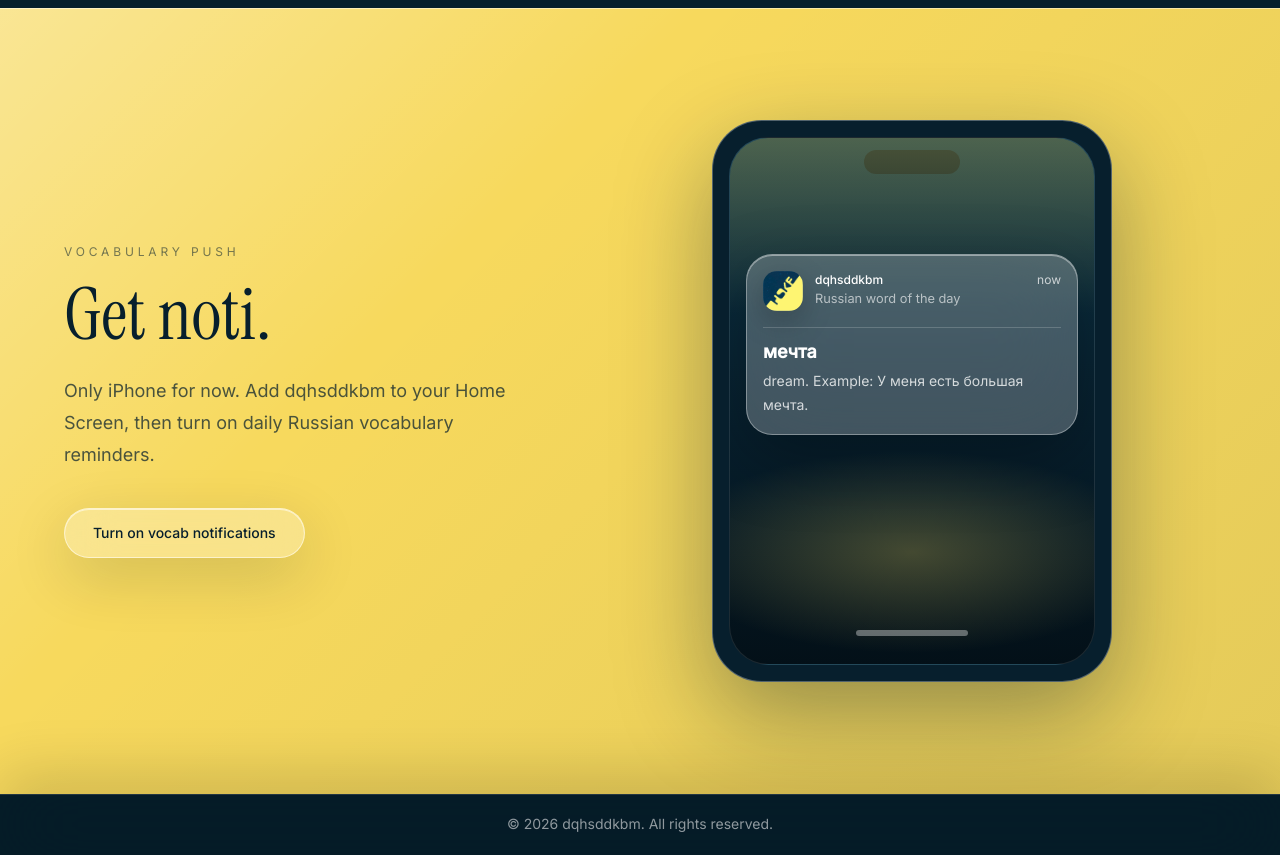
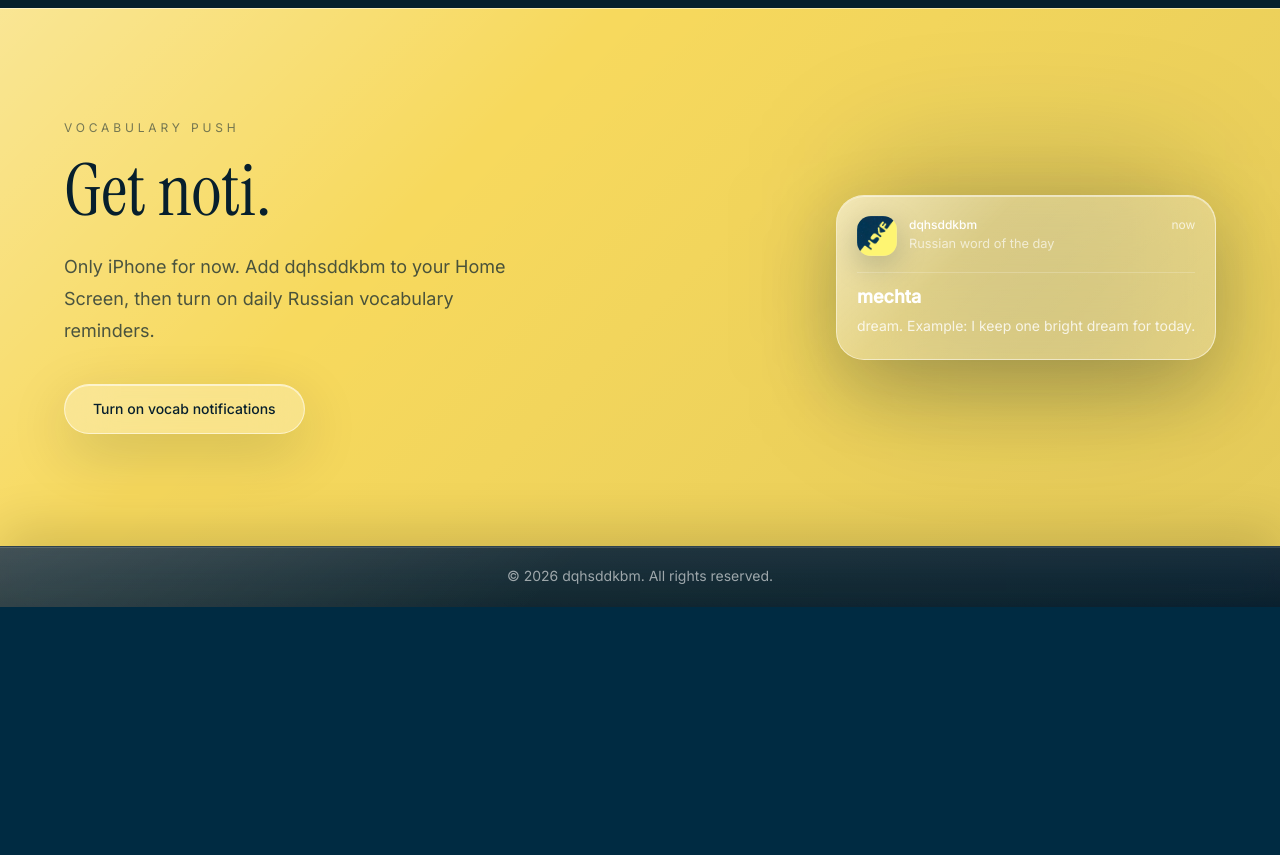
Before and after one commit to quanghuysdd2020r/dqhsddkbm-react, a React (Vite) app: page / in a window 1280 px wide. Shown: the part 1200-2055 px from the top of the page. After the commit the page ends 1807 px from the top, so only its background shows below. Built offline with nearby package versions, Linux system fonts and the light colour scheme; no server answers.

Commit message:
Refine notification section layout

```diff
--- a/src/index.css
+++ b/src/index.css
@@ -75,6 +75,35 @@ body {
     0 14px 40px rgba(0, 0, 0, 0.18);
 }
 
+.footer-glass {
+  background:
+    linear-gradient(180deg, rgba(255, 255, 255, 0.09), rgba(255, 255, 255, 0.025)),
+    rgba(6, 26, 37, 0.46);
+  backdrop-filter: blur(18px) saturate(120%);
+  -webkit-backdrop-filter: blur(18px) saturate(120%);
+  border-top: 1px solid rgba(255, 255, 255, 0.14);
+  box-shadow:
+    inset 0 1px 0 rgba(255, 255, 255, 0.14),
+    0 -16px 52px rgba(0, 0, 0, 0.14);
+  isolation: isolate;
+  overflow: hidden;
+}
+
+.footer-glass::before {
+  background:
+    linear-gradient(135deg, rgba(255, 255, 255, 0.16), transparent 44%),
+    linear-gradient(90deg, rgba(247, 217, 93, 0.08), rgba(7, 31, 45, 0.05));
+  content: "";
+  inset: 0;
+  opacity: 0.78;
+  pointer-events: none;
+  position: absolute;
+}
+
+.footer-glass > * {
+  position: relative;
+}
+
 @keyframes fade-rise {
   from {
     opacity: 0;
--- a/src/pages/HomePage.tsx
+++ b/src/pages/HomePage.tsx
@@ -130,19 +130,17 @@ export default function Home() {
             ) : null}
           </ScrollReveal>
 
-          <ScrollReveal delay="short" variant="pop">
-            <div className="mx-auto w-full max-w-[23rem] rounded-[3.1rem] border border-white/30 bg-[#071f2d] p-3 shadow-[0_34px_95px_rgba(7,31,45,0.38)] sm:max-w-[25rem] sm:p-4">
-              <div className="relative min-h-[33rem] overflow-hidden rounded-[2.45rem] border border-white/10 bg-[linear-gradient(180deg,#0b3548_0%,#071f2d_55%,#031018_100%)] px-4 pt-3">
-                <div className="mx-auto h-6 w-24 rounded-full bg-black/42" />
-                <div className="absolute inset-x-0 top-0 h-44 bg-[linear-gradient(180deg,rgba(247,217,93,0.28),rgba(247,217,93,0))]" />
-                <div className="absolute bottom-0 left-1/2 h-56 w-[150%] -translate-x-1/2 bg-[radial-gradient(ellipse_at_center,rgba(247,217,93,0.26),rgba(247,217,93,0)_64%)]" />
+          <ScrollReveal className="lg:justify-self-end" delay="short" variant="pop">
+            <div className="relative w-full max-w-[34rem]">
+              <div className="absolute inset-x-6 -inset-y-8 rounded-[2.25rem] bg-[#071f2d]/18 blur-3xl" />
 
-                <div className="relative mt-20">
-                  <div className="notification-pop rounded-[1.65rem] border border-white/35 bg-white/24 p-4 text-white shadow-[inset_0_1px_0_rgba(255,255,255,0.42),0_24px_70px_rgba(0,0,0,0.28)] backdrop-blur-2xl">
-                    <div className="flex items-center gap-3">
+              <div className="notification-pop relative rounded-[1.75rem] border border-white/55 bg-white/24 p-4 text-white shadow-[inset_0_1px_0_rgba(255,255,255,0.48),0_26px_75px_rgba(7,31,45,0.22)] backdrop-blur-2xl sm:p-5">
+                <div className="pointer-events-none absolute inset-0 rounded-[inherit] bg-[linear-gradient(135deg,rgba(255,255,255,0.44),rgba(255,255,255,0.08)_34%,rgba(255,255,255,0.02)_100%)]" />
+
+                <div className="relative flex items-center gap-3">
                   <img
                     alt="dqhsddkbm app icon"
-                        className="h-10 w-10 rounded-[14px] shadow-[0_10px_30px_rgba(0,0,0,0.22)]"
+                    className="h-10 w-10 rounded-[14px] shadow-[0_10px_30px_rgba(7,31,45,0.22)]"
                     src="/app-icon-v2-192.png"
                   />
                   <div className="min-w-0 flex-1">
@@ -150,29 +148,25 @@ export default function Home() {
                       <span className="font-medium text-white">dqhsddkbm</span>
                       <span>now</span>
                     </div>
-                        <p className="mt-0.5 text-[0.8rem] text-white/62">
+                    <p className="mt-0.5 text-[0.8rem] text-white/64">
                       Russian word of the day
                     </p>
                   </div>
                 </div>
 
-                    <div className="mt-4 border-t border-white/18 pt-4">
-                      <p className="text-lg font-semibold leading-none">мечта</p>
-                      <p className="mt-2 text-sm leading-6 text-white/78">
-                        dream. Example: У меня есть большая мечта.
+                <div className="relative mt-4 border-t border-white/20 pt-4">
+                  <p className="text-lg font-semibold leading-none">mechta</p>
+                  <p className="mt-2 text-sm leading-6 text-white/80">
+                    dream. Example: I keep one bright dream for today.
                   </p>
                 </div>
-                  </div>
-                </div>
-
-                <div className="absolute bottom-7 left-1/2 h-1.5 w-28 -translate-x-1/2 rounded-full bg-white/36" />
               </div>
             </div>
           </ScrollReveal>
         </div>
       </section>
 
-      <footer className="relative z-10 border-t border-white/12 bg-[#061a25]/58 px-6 py-5 text-center text-sm text-white/55 shadow-[0_-18px_60px_rgba(0,0,0,0.16)] backdrop-blur-2xl">
+      <footer className="footer-glass relative z-10 px-6 py-5 text-center text-sm text-white/58">
         <div className="mx-auto flex max-w-7xl items-center justify-center">
           <span>&copy; 2026 dqhsddkbm. All rights reserved.</span>
         </div>
```
Lines whose indentation alone changed are shown as unchanged.
